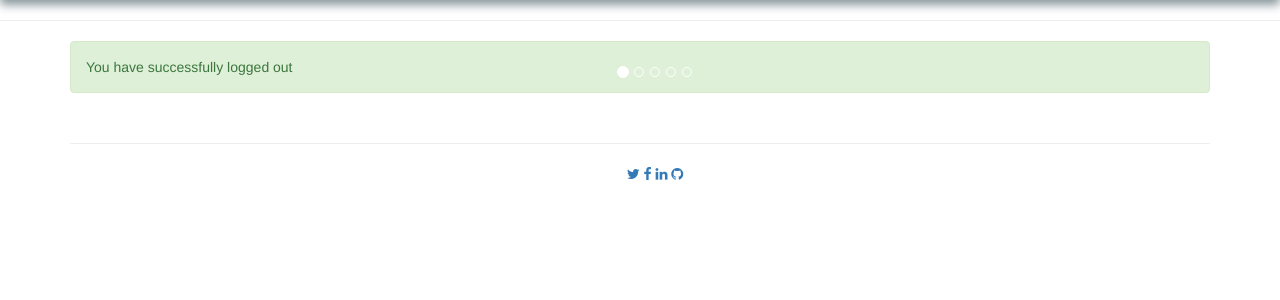
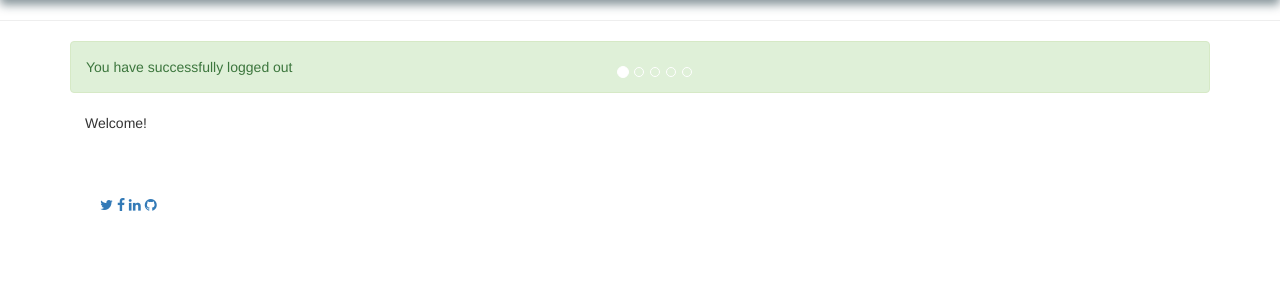
Before and after one commit to Aisling0/Irish_Camping_App, a Django app: page /logout/ in a window 1280 px wide. Shown: the part 60-360 px from the top of the page. Run offline with Django 3.2, Linux system fonts and the light colour scheme; some libraries are stand-ins or nearby versions; some web fonts are replaced; grey boxes are pictures that could not be loaded.

Commit message:
carousel_img

```diff
--- a/templates/index.html
+++ b/templates/index.html
@@ -61,16 +61,18 @@
     </header>
     <section>
         <div class="Intro">
-            <div></div>
+            <div>Welcome! </div>
         </div>
     </section>
     <section>
-        <div class="">
-            <div></div>
+
+        <div class="cards">
+            <div>
+                <h3></h3>
+                <p></p>
+                <a class="btn btn-block" href="{% url 'forum' %} >Go
+            </div>
         </div>
+
     </section>
-    <div>
-        <h4></h4>
-        <p></p>
-    </div>
 {% endblock %}
```
